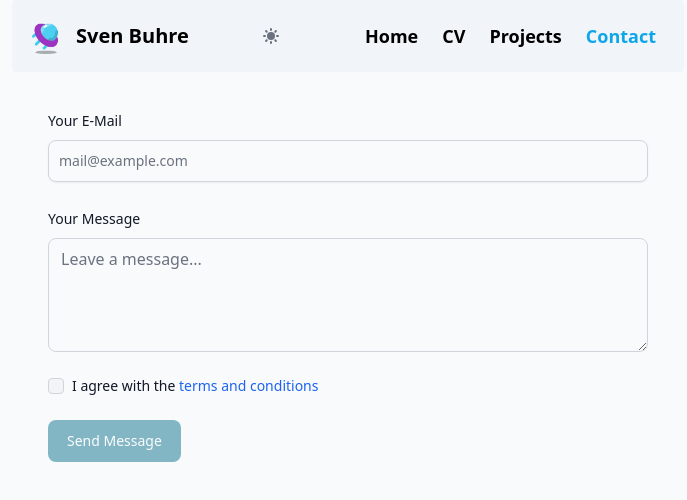
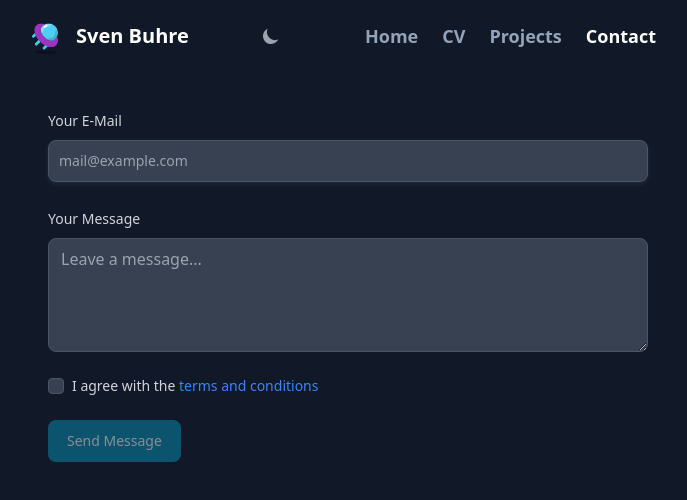
Before and after one commit to svbuh/svenbuhre-portfolio, a Next.js app: page /contact in a window 1280 px wide. Shown: the top 500 px of the page, without its empty margins (292-979 px from the left). Built offline with nearby package versions, Linux system fonts and the light colour scheme.

Commit message:
changing the default color mode to dark

```diff
--- a/components/Header.tsx
+++ b/components/Header.tsx
@@ -6,25 +6,12 @@ import Link from "next/link";
 interface Props {
   darkMode: boolean;
   isMobile: boolean;
-  setDarkMode: (value: boolean) => void;
+  toggleColorMode: () => void;
 }
 
-const Header: React.FC<Props> = ({ darkMode, isMobile, setDarkMode }) => {
+const Header: React.FC<Props> = ({ darkMode, isMobile, toggleColorMode }) => {
   const router = useRouter();
 
-  const toggleColorMode = () => {
-    if (darkMode) {
-      setDarkMode(false);
-      document.documentElement.classList.remove("dark");
-      document.documentElement.classList.add("light");
-      window.localStorage.setItem("theme", "light");
-    } else {
-      setDarkMode(true);
-      document.documentElement.classList.remove("light");
-      document.documentElement.classList.add("dark");
-      window.localStorage.setItem("theme", "dark");
-    }
-  };
   return (
     <div className="max-w-2xl mx-auto" id="headerDiv">
       <Navbar fluid={true} rounded={true} className="bg-slate-100 dark:bg-gray-900 py-4">
--- a/pages/_app.tsx
+++ b/pages/_app.tsx
@@ -6,7 +6,7 @@ import { useEffect, useState } from "react";
 import BottomNavigation from "../components/BottomNavigation";
 
 function MyApp({ Component, pageProps }: AppProps) {
-  const [darkMode, setDarkMode] = useState(false);
+  const [darkMode, setDarkMode] = useState(true);
   const [isMobile, setIsMobile] = useState(true);
 
   useEffect(() => {
@@ -20,16 +20,34 @@ function MyApp({ Component, pageProps }: AppProps) {
 
   useEffect(() => {
     const preferredTheme = window.localStorage.getItem("theme");
-    if (preferredTheme === "dark" || window.matchMedia('(prefers-color-scheme: dark)').matches) {
+    if (preferredTheme === "dark") {
       setDarkMode(true);
       document.documentElement.classList.remove("light");
       document.documentElement.classList.add("dark");
-    } else {
+    } else if (preferredTheme === "light") {
       setDarkMode(false);
       document.documentElement.classList.remove("dark");
       document.documentElement.classList.add("light");
+    } else {
+      // if there is no value in localStorage, set the theme to dark by default
+      setDarkMode(true);
+      window.localStorage.setItem("theme", "dark");
+      document.documentElement.classList.add("dark");
     }
   }, []);
+
+  const toggleColorMode = () => {
+    setDarkMode(!darkMode);
+    if (darkMode) {
+      window.localStorage.setItem("theme", "light");
+      document.documentElement.classList.remove("dark");
+      document.documentElement.classList.add("light");
+    } else {
+      window.localStorage.setItem("theme", "dark");
+      document.documentElement.classList.remove("light");
+      document.documentElement.classList.add("dark");
+    }
+  };
 
   return (
     <>
@@ -39,7 +57,7 @@ function MyApp({ Component, pageProps }: AppProps) {
       </Head>
       <div className={`flex flex-col min-h-screen bg-gray-50 dark:bg-gray-900 pb-20`}>
         <div className="flex-grow">
-          <Header darkMode={darkMode} setDarkMode={setDarkMode} isMobile={isMobile} />
+          <Header darkMode={darkMode} toggleColorMode={toggleColorMode} isMobile={isMobile} />
           <Component {...pageProps} />
         </div>
         {isMobile ? (
```
